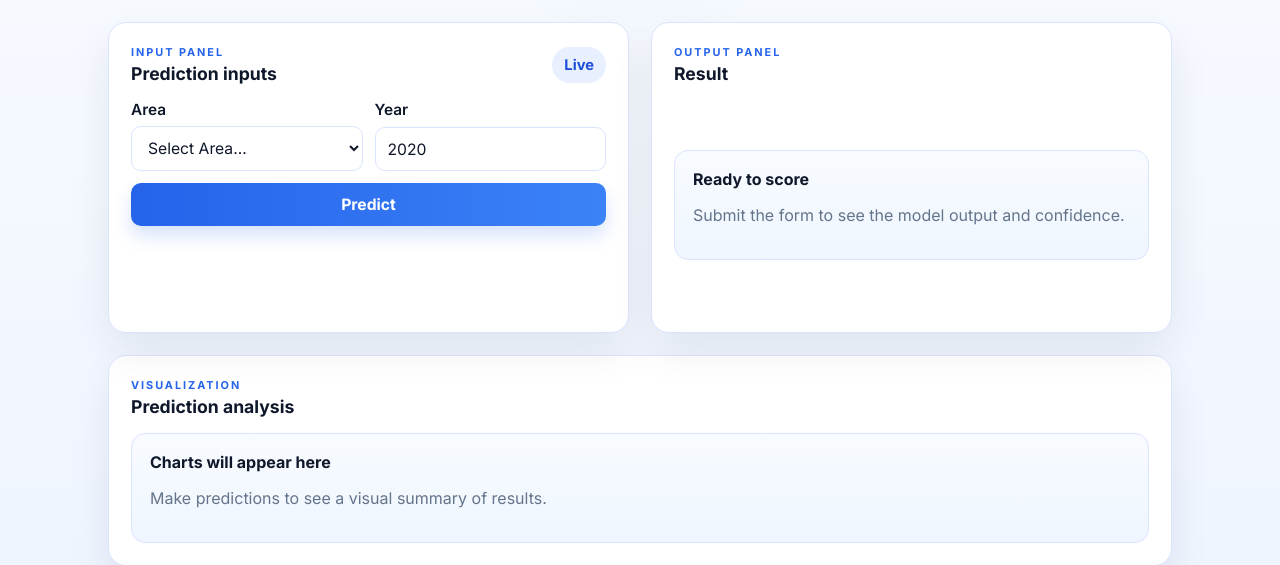
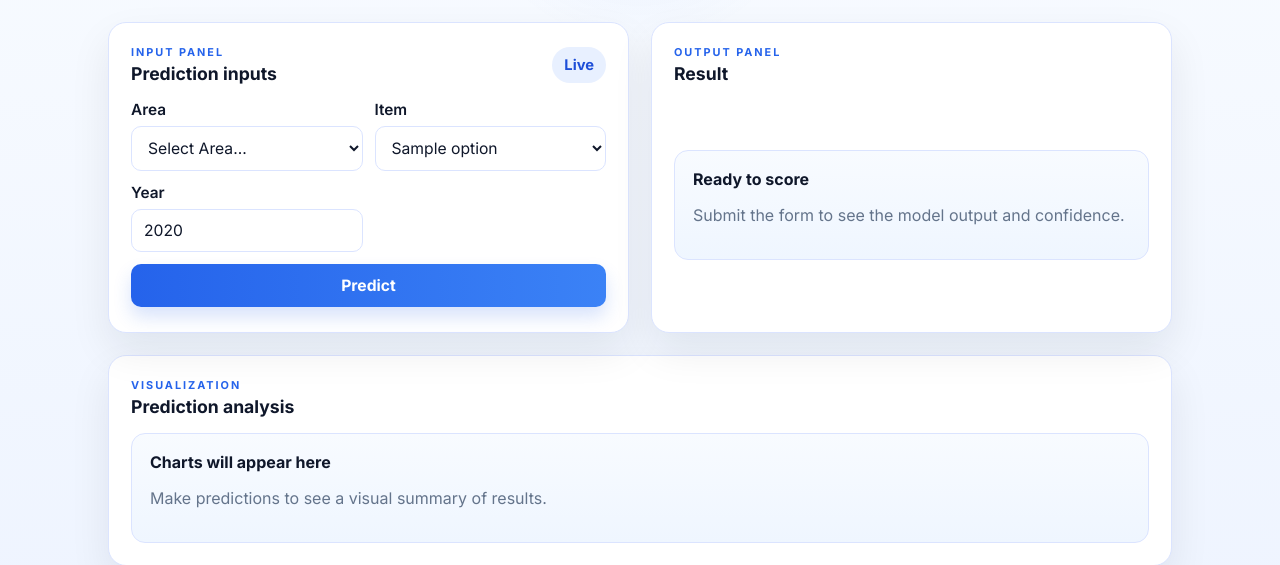
Before and after one commit to ashishpaikera83-crypto/agro_app, a Flask app: template templates/index.html in a window 1280 px wide. Shown: the part 132-697 px from the top of the page. Run offline with Flask 3, Linux system fonts and the light colour scheme; the template is opened without the code that fills it: most values are stand-ins (such as "Sample title", 1, 10 or a date in 2020); parts of the project's set-up code (start-up, migrations or seed data) failed here and were passed over.

Commit message:
Add Item dropdown

```diff
--- a/static/app.js
+++ b/static/app.js
@@ -24,7 +24,7 @@ if (form && resultBox) {
     // Build payload
     const payload = {
       Area: document.getElementById('Area')?.value || '',
-      Item: 'Asses',
+      Item: document.getElementById('Item')?.value || '',
       Element: 'Stocks',
       Year: Number(document.getElementById('Year')?.value || 2020),
       Unit: 'Head'
--- a/templates/index.html
+++ b/templates/index.html
@@ -36,6 +36,13 @@
               <select id="Area" name="Area" required>
                 <option value="">Select Area...</option>
                 {% for option in model_options['Area'] %}
+                <option value="{{ option }}">{{ option }}</option>
+                {% endfor %}
+              </select>
+            </label>
+            <label>Item
+              <select id="Item" name="Item" required>
+                {% for option in model_options['Item'] %}
                 <option value="{{ option }}">{{ option }}</option>
                 {% endfor %}
               </select>
```
